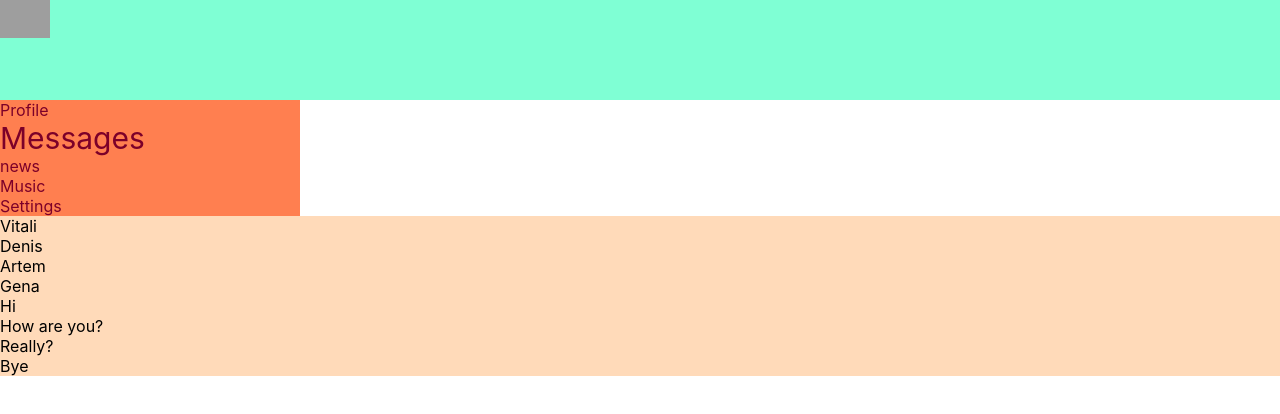
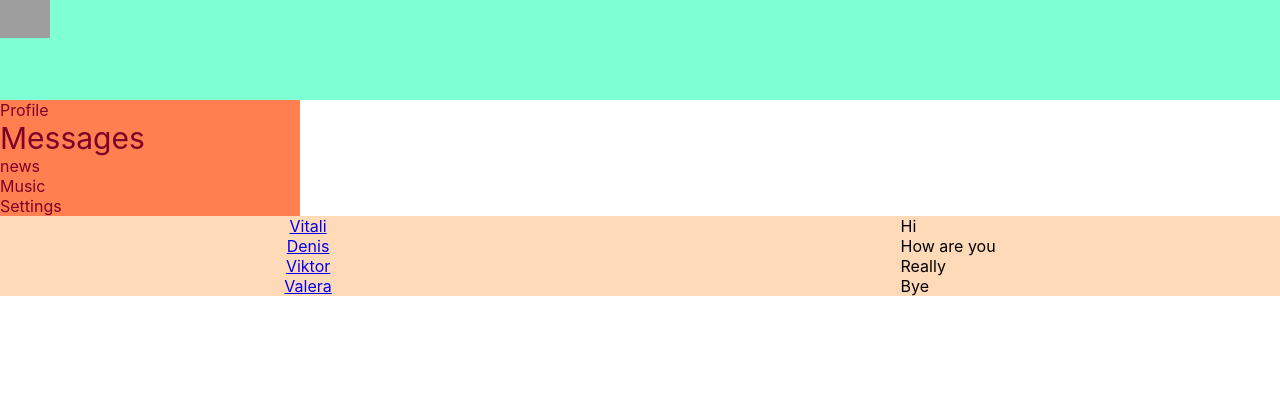
Before and after one commit to AweAwe95/react-way-of-samurai, a React (Create React App) app: page /dialogs in a window 1280 px wide. Shown: the top 414 px of the page. Built offline with nearby package versions, Linux system fonts and the light colour scheme; grey boxes are pictures that could not be loaded.

Commit message:
refactoring Dialogs, Profile

```diff
--- a/src/components/Dialogs/Dialogs.module.css
+++ b/src/components/Dialogs/Dialogs.module.css
@@ -1,4 +1,5 @@
 .dialogs{
+    display: flex;
     background-color: peachpuff;
-    width: 1300px;
+    justify-content: space-around;
 }
--- a/src/components/Dialogs/Dialogs.tsx
+++ b/src/components/Dialogs/Dialogs.tsx
@@ -1,20 +1,44 @@
 import React from "react";
+import { NavLink } from "react-router-dom";
 import d from './Dialogs.module.css'
+
+type DialogType = {
+    name: string
+    id: string
+}
+
+function Dialog(props: DialogType) {
+    return(
+        <div className={d.dialogs}>
+            <NavLink to={`/dialogs/${props.id}`}>{props.name}</NavLink>
+        </div>
+    )
+}
+
+type MessageType = {
+    message: string
+}
+
+function Message(props:MessageType) {
+    return(
+        <div className={d.message}>{props.message}</div>
+    )
+}
 
 export function Dialogs() {
     return (
         <div className={d.dialogs}>
             <div className={d.dialogsItems}>
-                <div className={d.dialog}>Vitali</div>
-                <div className={d.dialog}>Denis</div>
-                <div className={d.dialog}>Artem</div>
-                <div className={d.dialog}>Gena</div>
+                <Dialog name={'Vitali'} id={'1'}/>
+                <Dialog name={'Denis'} id={'2'}/>
+                <Dialog name={'Viktor'} id={'3'}/>
+                <Dialog name={'Valera'} id={'4'}/>
             </div>
             <div className={d.messages}>
-                <div className={d.message}>Hi</div>
-                <div className={d.message}>How are you?</div>
-                <div className={d.message}>Really?</div>
-                <div className={d.message}>Bye</div>
+                <Message message={'Hi'}/>
+                <Message message={'How are you'}/>
+                <Message message={'Really'}/>
+                <Message message={'Bye'}/>
             </div>
         </div>
     )
--- a/src/components/Profile/Profile.tsx
+++ b/src/components/Profile/Profile.tsx
@@ -1,15 +1,12 @@
 import React from "react";
 import p from './Profile.module.css'
 import {MyPosts} from "./MyPosts/MyPosts";
+import {ProfileInfo} from "./ProfileInfo/ProfileInfo";
 
 export function Profile() {
     return (
         <div className={p.content}>
-            <div>
-                <img src="https://gamemag.ru/images/cache/Reviews/Reviews1726/92f0dfdd74-2_1390x600.jpg"
-                     className={p.profilePageImg} alt=""/>
-            </div>
-            <div>Ava + description</div>
+            <ProfileInfo/>
             <MyPosts/>
         </div>
     )
--- /dev/null
+++ b/src/components/Profile/ProfileInfo/ProfileInfo.module.css
@@ -0,0 +1,3 @@
+.profilePageImg{
+    width: 700px;
+}
--- /dev/null
+++ b/src/components/Profile/ProfileInfo/ProfileInfo.tsx
@@ -0,0 +1,14 @@
+import React from "react";
+import p from './ProfileInfo.module.css'
+
+export function ProfileInfo() {
+    return (
+        <div>
+            <div>
+                <img src="https://gamemag.ru/images/cache/Reviews/Reviews1726/92f0dfdd74-2_1390x600.jpg"
+                     className={p.profilePageImg} alt=""/>
+            </div>
+            <div>Ava + description</div>
+        </div>
+    )
+}
```
